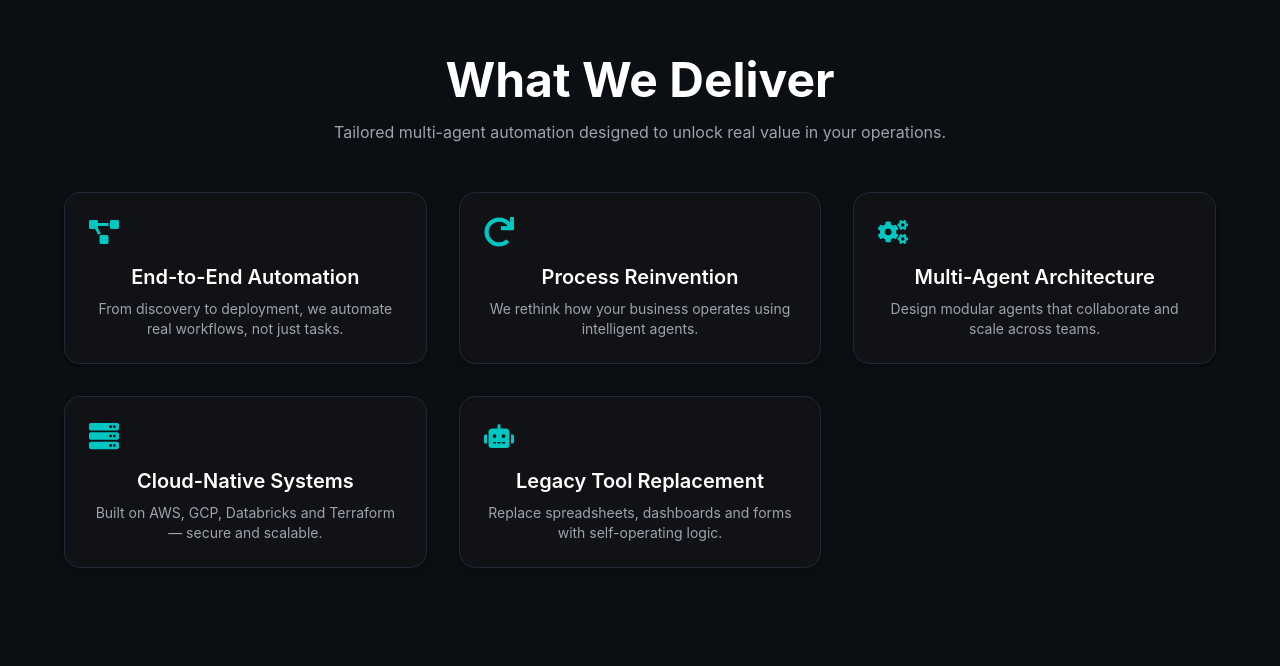
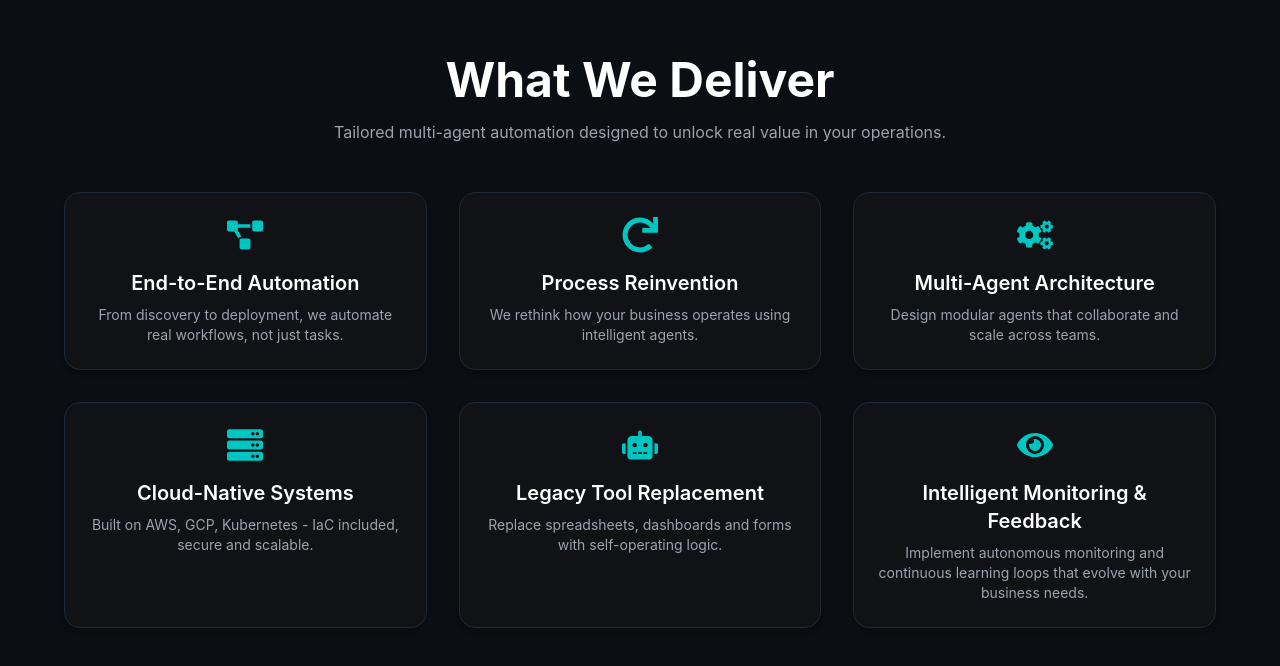
Before and after one commit to adammabrouk/aigents-frontend, a React (Create React App) app: page / in a window 1280 px wide. Shown: the part 840-1506 px from the top of the page. Built offline with nearby package versions, Linux system fonts and the light colour scheme.

Commit message:
Adding A pillar

```diff
--- a/src/components/WhatWeDeliver.jsx
+++ b/src/components/WhatWeDeliver.jsx
@@ -1,32 +1,38 @@
 import { motion } from 'framer-motion'
-import { FaCogs, FaProjectDiagram, FaServer, FaRedo, FaRobot } from 'react-icons/fa'
+import { FaCogs, FaProjectDiagram, FaServer, FaRedo, FaRobot, FaEye } from 'react-icons/fa'
 
 const services = [
   {
     title: 'End-to-End Automation',
     description: 'From discovery to deployment, we automate real workflows, not just tasks.',
-    icon: <FaProjectDiagram />,
+    icon: <FaProjectDiagram size={36} />,
   },
   {
     title: 'Process Reinvention',
     description: 'We rethink how your business operates using intelligent agents.',
-    icon: <FaRedo />,
+    icon: <FaRedo size={36} />,
   },
   {
     title: 'Multi-Agent Architecture',
     description: 'Design modular agents that collaborate and scale across teams.',
-    icon: <FaCogs />,
+    icon: <FaCogs size={36} />,
   },
   {
     title: 'Cloud-Native Systems',
-    description: 'Built on AWS, GCP, Databricks and Terraform — secure and scalable.',
-    icon: <FaServer />,
+    description: 'Built on AWS, GCP, Kubernetes - IaC included, secure and scalable.',
+    icon: <FaServer size={36} />,
   },
   {
     title: 'Legacy Tool Replacement',
     description: 'Replace spreadsheets, dashboards and forms with self-operating logic.',
-    icon: <FaRobot />,
+    icon: <FaRobot size={36} />,
   },
+  {
+    title: 'Intelligent Monitoring & Feedback',
+    description: 'Implement autonomous monitoring and continuous learning loops that evolve with your business needs.',
+    icon: <FaEye size={36} />, // Or use FaChartLine or FaSyncAlt
+  },
+
 ]
 
 export default function WhatWeDeliver() {
@@ -44,13 +50,15 @@
           {services.map((service, index) => (
             <motion.div
               key={index}
-              className="bg-[#111216] p-6 rounded-2xl border border-gray-800 hover:border-primary transition-shadow shadow-md hover:shadow-xl"
+              className="bg-[#111216] p-6 rounded-2xl border border-gray-800 hover:border-primary transition-all shadow-md hover:shadow-xl hover:drop-shadow-glow text-center"
               initial={{ opacity: 0, y: 20 }}
               whileInView={{ opacity: 1, y: 0 }}
               viewport={{ once: true }}
               transition={{ duration: 0.5, delay: index * 0.1 }}
             >
-              <div className="text-primary text-3xl mb-4">{service.icon}</div>
+              <div className="flex items-center justify-center text-primary mb-4">
+                {service.icon}
+              </div>
               <h3 className="text-xl font-semibold mb-2">{service.title}</h3>
               <p className="text-gray-400 text-sm">{service.description}</p>
             </motion.div>
```
